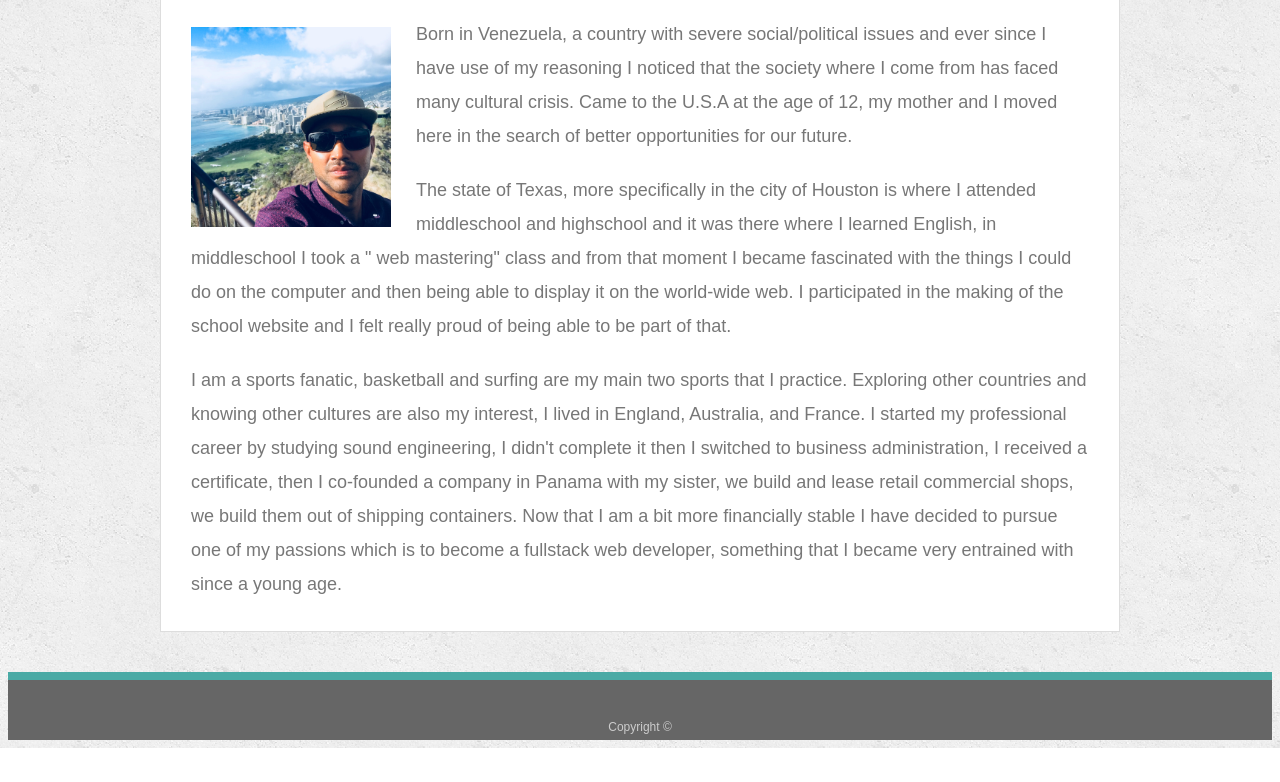
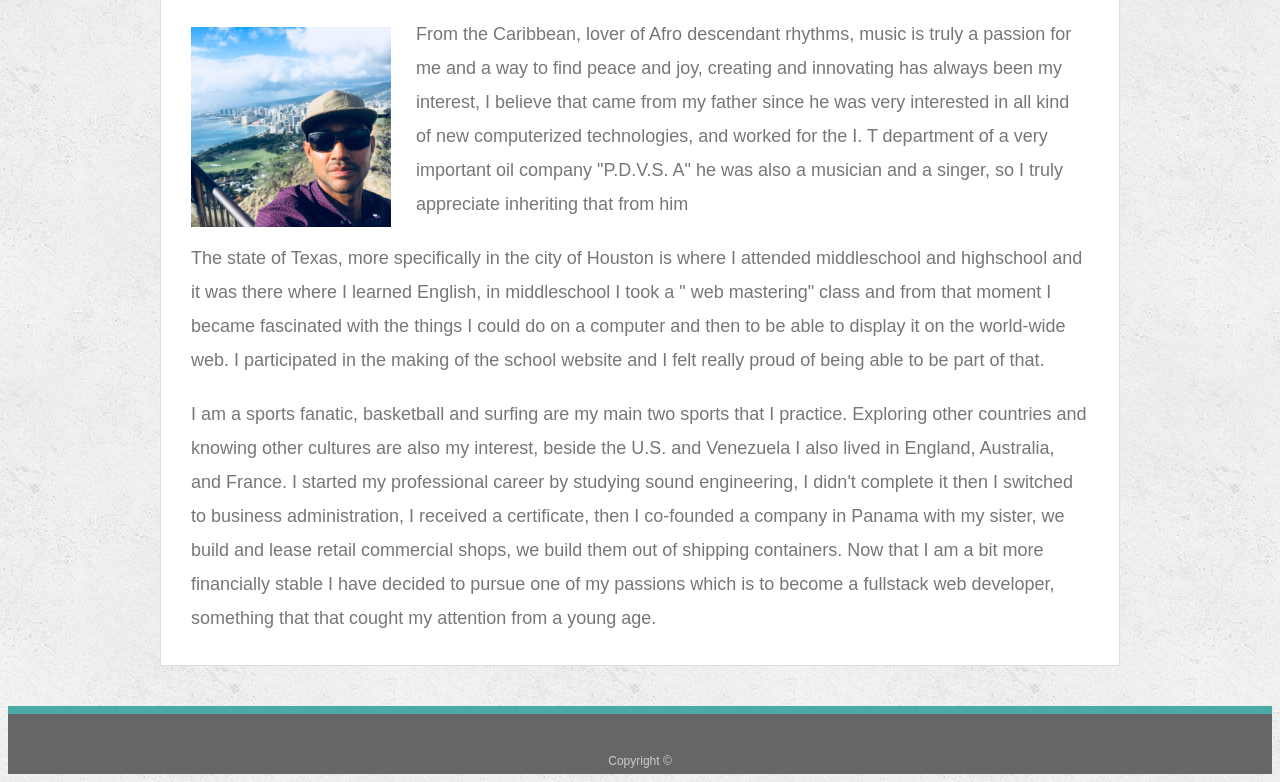
Before and after one commit to dgomez619/responsive-portafolio, a plain HTML site: page index.html in a window 1280 px wide. Shown: the part 269-1051 px from the top of the page. Before the commit the page ends 1017 px from the top, so only its background shows below. Drawn offline with Linux system fonts and the light colour scheme.

Commit message:
Update index.html

```diff
--- a/index.html
+++ b/index.html
@@ -26,21 +26,21 @@
 
       <img src="assets/images/IMG_2223.JPG" class="auth-image" alt="Your Name">
 
-      <p>Born in Venezuela, a country with severe social/political issues and ever since I have use of my reasoning I noticed that the society
-        where I come from has faced many cultural crisis. Came to the U.S.A at the age of 12, my mother and I moved here in the search
-        of better opportunities for our future.</p>
+      <p>From the Caribbean, lover of Afro descendant rhythms, music is truly a passion for me and a way to find peace and joy, creating and
+        innovating has always been my interest, I believe that came from my father since he was very interested in all kind of new computerized
+        technologies, and worked for the I. T department of a very important oil company "P.D.V.S. A" he was also a musician and a singer, so I truly
+        appreciate inheriting that from him </p>
 
     <p>The state of Texas, more specifically in the city of Houston is where I attended middleschool and highschool and it was there where
          I learned English, in middleschool I took a " web mastering" class and from that moment I became fascinated with the things I could
-          do on the computer and then being able to display it on the world-wide web. I participated in the making of the school website and I
+          do on a computer and then to be able to display it on the world-wide web. I participated in the making of the school website and I
           felt really proud of being able to be part of that.</p>
 
     <p>I am a sports fanatic, basketball and surfing are my main two sports that I practice. Exploring other countries and knowing other
-        cultures are also my interest, I lived in England, Australia, and France. I started my professional career by studying sound engineering,
-         I didn't complete it then I switched to business administration, I received a certificate, then I co-founded a company in Panama with my
+        cultures are also my interest, beside the U.S. and Venezuela I also lived in England, Australia, and France. I started my professional career by studying
+      sound engineering, I didn't complete it then I switched to business administration, I received a certificate, then I co-founded a company in Panama with my
          sister, we build and lease retail commercial shops, we build them out of shipping containers. Now that I am a bit more financially stable
-          I have decided to pursue one of my passions which is to become a fullstack web developer, something that I became very entrained with
-          since a young age.</p>
+          I have decided to pursue one of my passions which is to become a fullstack web developer, something that that cought my attention from a young age.</p>
 
     </section>
 
```
